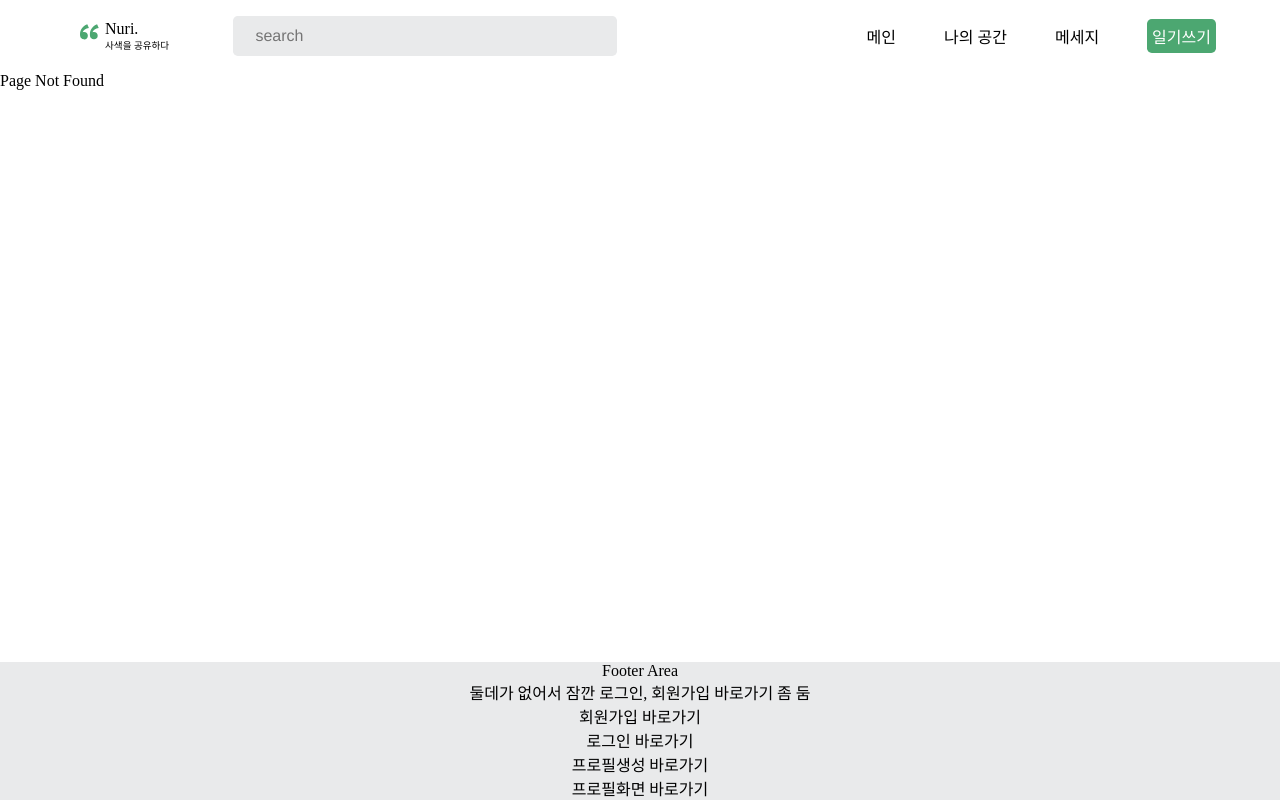
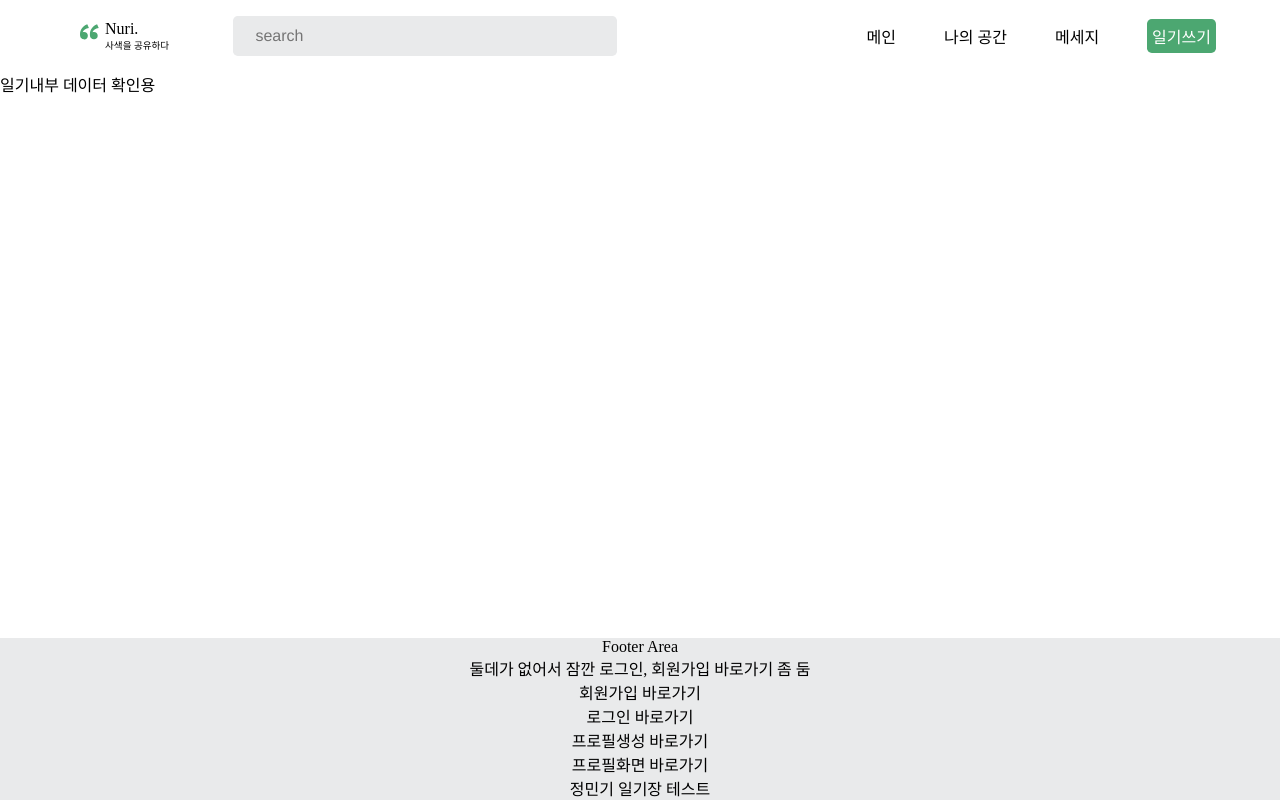
Before and after one commit to osamhack2022/WEB_SharedDiary_Nuri, a React (Create React App) app in the folder Project/frontend/: page /diary in a window 1280 px wide. Before the commit this address had no page. Built offline with nearby package versions, Linux system fonts and the light colour scheme; a web font is replaced by a local one.

Commit message:
정민기 일기테스트환경

```diff
--- a/Project/frontend/src/App.jsx
+++ b/Project/frontend/src/App.jsx
@@ -3,6 +3,7 @@ import { Signup, Login, ProfileCreate, ProfileDetail } from './account';
 import { RandingPage } from './randingpage';
 import { Myspace } from './myspace';
 import { Header, Footer, NotFound } from './_components';
+import { DiaryContext } from './diary';
 
 function App() {
   return (
@@ -16,6 +17,7 @@ function App() {
             <Route path="/accounts/login" element={<Login/>}/>
             <Route path="/profile/create" element={<ProfileCreate/>}/>
             <Route path="/profile/detail" element={<ProfileDetail/>}/>
+            <Route path="/diary" element={<DiaryContext/>}/>
             <Route path="/myspace" element={<Myspace/>}/>
             <Route path="*" element={<NotFound/>}/>
           </Routes>
--- a/Project/frontend/src/_components/Footer.jsx
+++ b/Project/frontend/src/_components/Footer.jsx
@@ -12,6 +12,7 @@ function Footer() {
             <p><Link to="/accounts/login">로그인 바로가기</Link></p>
             <p><Link to="/profile/create">프로필생성 바로가기</Link></p>
             <p><Link to="/profile/detail">프로필화면 바로가기</Link></p>
+            <p><Link to="/diary">정민기 일기장 테스트</Link></p>
         </div>
     );
 }
--- /dev/null
+++ b/Project/frontend/src/diary/diary_context.jsx
@@ -0,0 +1,14 @@
+import React, { useState } from 'react';
+import axios from "axios";
+
+export { DiaryContext };
+
+function DiaryContext() {
+    return (
+        <div className='DiaryContext'>
+            <div>
+                일기내부 데이터 확인용
+            </div>
+        </div>
+    );
+}
--- /dev/null
+++ b/Project/frontend/src/diary/index.js
@@ -0,0 +1 @@
+export * from './diary_context';
```
